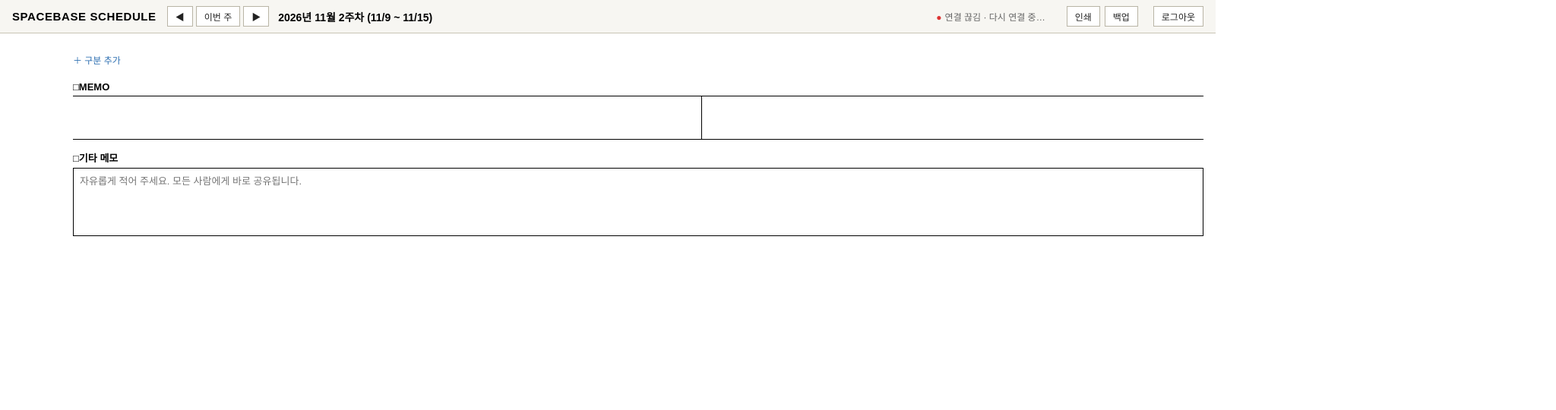
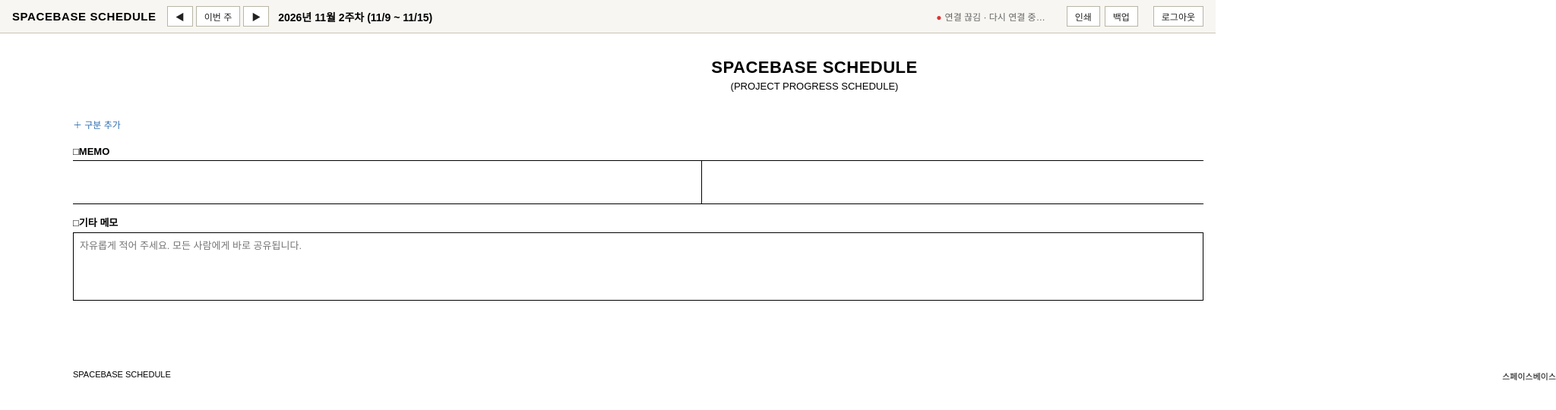
Before and after one commit to bbaekdi/spacebase-schedule, an Electron app: page public/index.html in a window 1600 px wide. Both pictures are taken after a click on the button "이전 주". Shown: the whole page at 76% size, 2048 px wide, since content can reach past the window. Drawn offline with Linux system fonts and the light colour scheme.

Commit message:
엑셀 머리글/바닥글 추가: SPACEBASE SCHEDULE 제목, (PROJECT PROGRESS SCHEDULE), 하단 회사명
Co-Authored-By: Claude Opus 5.5 <noreply@anthropic.com>
Claude-Session: https://claude.ai/code/session_01RT2aTKNTvub7rv2FGSbReq

```diff
--- a/package.json
+++ b/package.json
@@ -1,6 +1,6 @@
 {
   "name": "spacebase-weekly-schedule",
-  "version": "1.0.7",
+  "version": "1.0.8",
   "private": true,
   "description": "SPACEBASE 주간 스케줄 (엑셀 대체, 실시간 공유, 네이버 밴드 로그인)",
   "main": "desktop/main.js",
--- a/public/app.css
+++ b/public/app.css
@@ -155,3 +155,10 @@ body.printing .sheet td.d.sel, body.printing .sheet td.d.sel-multi { box-shadow:
 @media (max-width: 700px) {
   .weeklabel { display: block; width: 100%; margin: 4px 0 0; }
 }
+
+/* 엑셀 머리글/바닥글 (제목, 회사명) */
+.sheet-title { text-align: center; padding: 14px 0 26px; }
+.sheet-title .t1 { font-size: 22px; font-weight: 800; letter-spacing: .5px; }
+.sheet-title .t2 { font-size: 13px; margin-top: 4px; }
+.page-foot { display: flex; justify-content: space-between; margin: 34px 0 0 80px; font-size: 11px; color: #000; }
+body.printing .page-foot { margin-left: 0; }
--- a/public/app.js
+++ b/public/app.js
@@ -219,7 +219,10 @@
 
     const dayW = 50;
     const cols = [80, 64, 170, 80, 92, 168, 64, 64];
-    $('#sheet').style.width = cols.reduce((a, b) => a + b, 0) + days.length * dayW + 120 + 'px'; // 표가 화면에 맞춰 줄어들지 않게 고정
+    const tableW = cols.reduce((a, b) => a + b, 0) + days.length * dayW + 120;
+    $('#sheet').style.width = tableW + 'px'; // 표가 화면에 맞춰 줄어들지 않게 고정
+    $('#sheetTitle').style.width = tableW + 'px'; // 제목은 표 가운데에
+    $('#pageFoot').style.width = tableW + 'px';
     let h = '<colgroup>' + cols.map((w) => `<col style="width:${w}px">`).join('') + days.map(() => `<col style="width:${dayW}px">`).join('') + '<col style="width:120px"></colgroup>';
 
     // 헤더 3줄
--- a/public/index.html
+++ b/public/index.html
@@ -34,6 +34,7 @@
         <button data-act="down" title="아래로 이동">▼</button>
         <button data-act="del" title="행 삭제" class="danger">✕</button>
       </div>
+      <div class="sheet-title" id="sheetTitle"><div class="t1">SPACEBASE SCHEDULE</div><div class="t2">(PROJECT PROGRESS SCHEDULE)</div></div>
       <table class="sheet" id="sheet"></table>
       <div class="thisweek-box" id="thisWeekBox"></div>
       <div class="add-group"><button id="addGroupBtn">＋ 구분 추가</button></div>
@@ -58,6 +59,7 @@
         <textarea data-team="1" spellcheck="false"></textarea>
       </div>
     </section>
+    <footer class="page-foot" id="pageFoot"><span>SPACEBASE SCHEDULE</span><span>스페이스베이스</span></footer>
   </main>
 
   <!-- 칸 편집 팝업 -->
```
